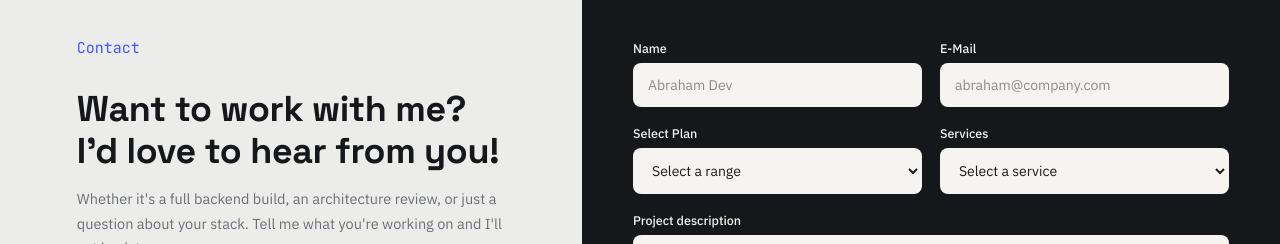
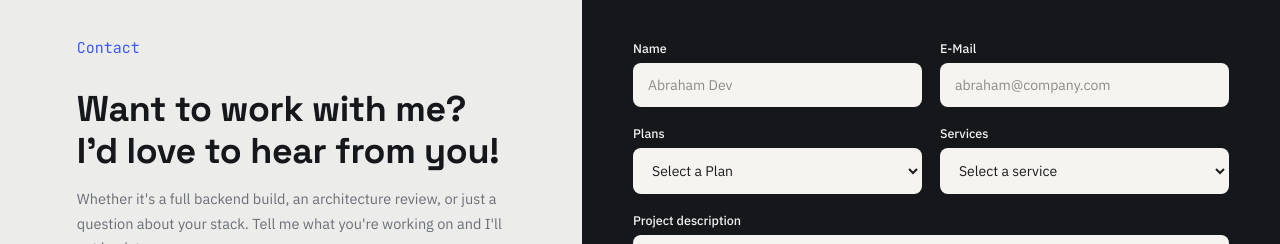
Before and after one commit to Nthenge/Main-Portfolio, a React (Vite) app: page / in a window 1280 px wide. Shown: the part 3120-3364 px from the top of the page. Built offline with nearby package versions, Linux system fonts and the light colour scheme; no server answers.

Commit message:
update options in contact budget

```diff
--- a/src/components/Contact.jsx
+++ b/src/components/Contact.jsx
@@ -165,15 +165,15 @@ export default function Contact() {
 
           <div className="form-row">
             <div className="form-field">
-              <label htmlFor="budget">Select Plan</label>
+              <label htmlFor="budget">Plans</label>
               <select id="budget" name="budget" defaultValue="" disabled={isLoading}>
-                <option value="" disabled>Select a range</option>
+                <option value="" disabled>Select a Plan</option>
                 <option>Job Position</option>
                 <option>Contract Position</option>
-                <option>Under 10,000 KSH</option>
-                <option>10,000 - 50,000 KSH</option>
-                <option>50,000 - 200,000 KSH</option>
-                <option>200,000+ KSH</option>
+                <option>Small Task / Quick Fix</option>
+                <option>Standard Project</option>
+                <option>Large Project</option>
+                <option>Enterprise / Ongoing Engagement</option>
               </select>
             </div>
             <div className="form-field">
```
